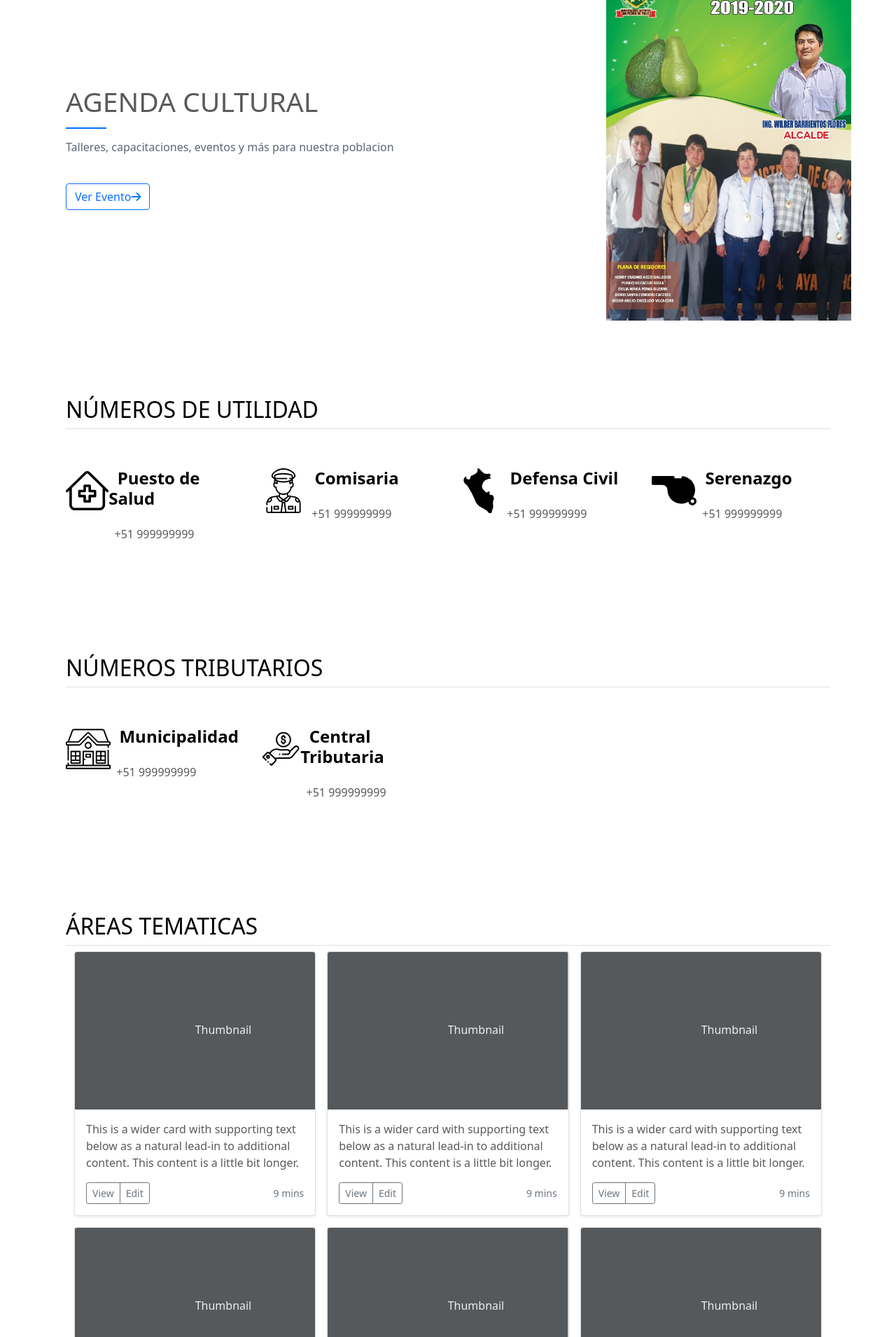
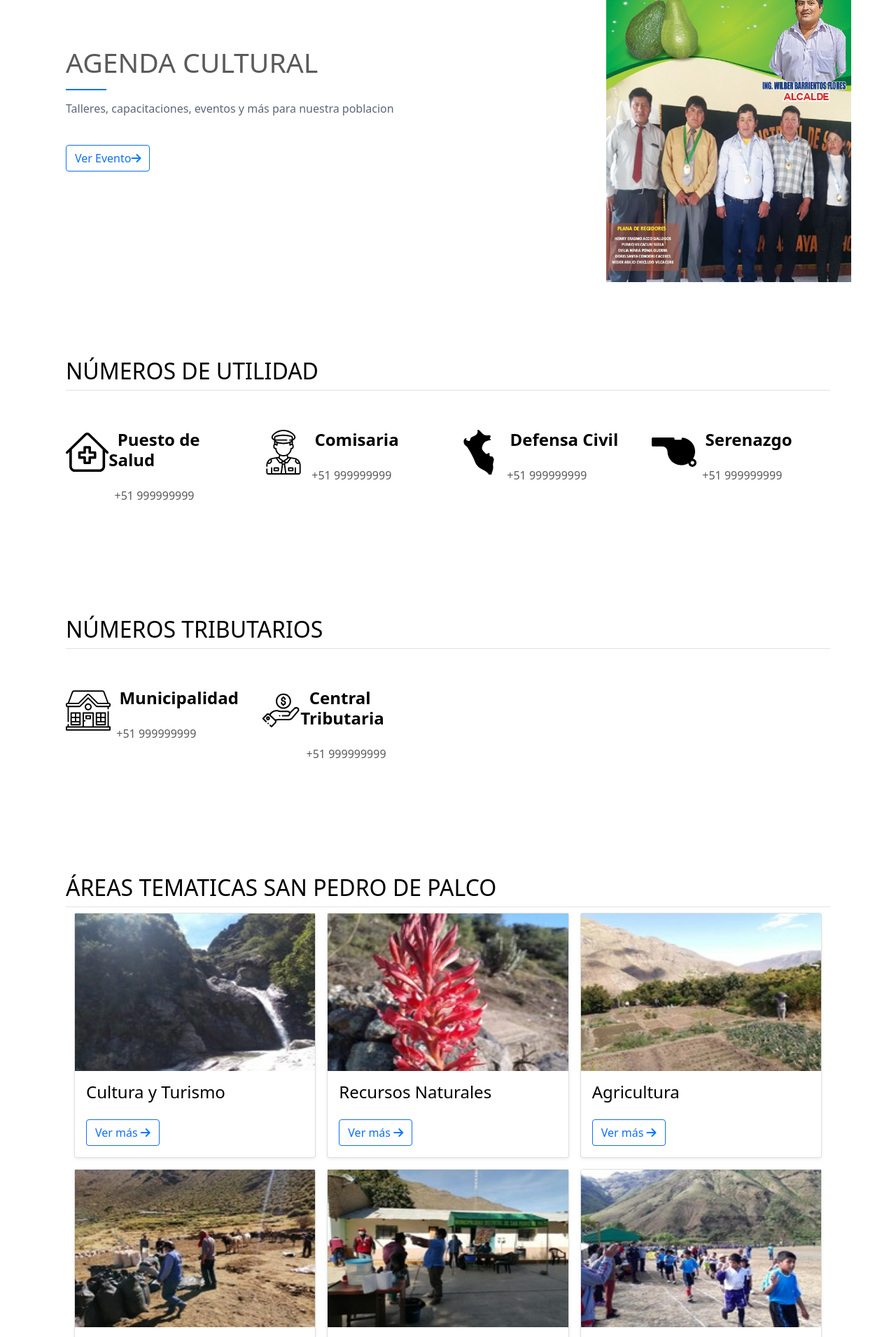
Before and after one commit to and1208es/SAN-PEDRO-DE-PALCO, a web app: file public/index.html in a window 1280 px wide. Shown: the part 2320-4230 px from the top of the page at 70% size. Run offline with its HTML, style and script files only (its server is not run), Linux system fonts and the light colour scheme; some libraries are stand-ins or nearby versions; some web fonts are replaced.

Commit message:
areas tematicas

```diff
--- a/public/index.html
+++ b/public/index.html
@@ -159,13 +159,12 @@
                             <p><strong> Wilber Barrientos Flores</strong></p>
                             <p></strong>Alcalde</strong></p>
                             <p></strong>Gestión 2019-2022</strong></p>
-                        <a href="municipalidad.html"><button type="button" class="btn btn-outline-primary">Leer más <i
-                                    class="fas fa-arrow-right" style="color: #007bff;"></i></button></a>
+                            <a href="municipalidad.html"><button type="button" class="btn btn-outline-primary">Leer más
+                                    <i class="fas fa-arrow-right" style="color: #007bff;"></i></button></a>
                         </section>
                         <img src="img/alcalde.jpg" alt="" data-aos="zoom-out-up" data-aos-duration="2000"
                             class="foto_alcalde">
                     </section>
-                <h2 class="pb-2 border-bottom">&nbsp;</h2>
                 </div>
             </div>
             <!-- /END THE FEATURETTES -->
@@ -179,7 +178,8 @@
                             <div class="col p-4 d-flex flex-column position-static">
                                 <h3 class="mb-0">Meta 5-PIM</h3>
                                 <div class="mb-1 text-muted">15 Mayo</div>
-                            <p class="card-text mb-auto">El Ministerio de Vivienda Construcción y Saneamiento, a través
+                                <p class="card-text mb-auto">El Ministerio de Vivienda Construcción y Saneamiento, a
+                                    través
                                     del centro de atención al
                                     ciudadano CAC- Ayacucho...</p>
                                 <a href="#" class="stretched-link">Leer más</a>
@@ -216,7 +216,8 @@
                             <div class="col p-4 d-flex flex-column position-static">
                                 <h3 class="mb-0">Seguimos trabajando</h3>
                                 <div class="mb-1 text-muted">18 Julio</div>
-                            <p class="mb-auto">El gobierno Local de la Municipalidad distrital de San Pedro de Palco,
+                                <p class="mb-auto">El gobierno Local de la Municipalidad distrital de San Pedro de
+                                    Palco,
                                     entrega bienes de ayuda
                                     humanitaria a nivel distrital...</p>
                                 <a href="#" class="stretched-link">Leer más</a>
@@ -578,152 +579,114 @@ c0-4.48,3.645-8.125,8.125-8.125s8.125,3.645,8.125,8.125C189.349,151.157,185.704,
 
                         <!-- /STAR AREAS TEMATICAS -->
                         <div class="container album py-5 px-4" id="icon-grid">
-            <h2 class="pb-2 border-bottom">ÁREAS TEMATICAS</h2>
+                            <h2 class="pb-2 border-bottom">ÁREAS TEMATICAS SAN PEDRO DE PALCO</h2>
                             <div class="container">
 
                                 <div class="row row-cols-1 row-cols-sm-2 row-cols-md-3 g-3">
                                     <div class="col">
                                         <div class="card shadow-sm">
-                    <svg class="bd-placeholder-img card-img-top" width="100%" height="225" xmlns="http://www.w3.org/2000/svg" role="img" aria-label="Placeholder: Thumbnail" preserveAspectRatio="xMidYMid slice" focusable="false"><title>Placeholder</title><rect width="100%" height="100%" fill="#55595c"></rect><text x="50%" y="50%" fill="#eceeef" dy=".3em">Thumbnail</text></svg>
+                                            <img src="img/turismo.jpeg" alt="" width="100%" height="225">
 
                                             <div class="card-body">
-                      <p class="card-text">This is a wider card with supporting text below as a natural lead-in to additional content. This content is a little bit longer.</p>
+                                                <h4 class="mb-0">Cultura y Turismo</h4>
+                                                <br>
                                                 <div class="d-flex justify-content-between align-items-center">
                                                     <div class="btn-group">
-                          <button type="button" class="btn btn-sm btn-outline-secondary">View</button>
-                          <button type="button" class="btn btn-sm btn-outline-secondary">Edit</button>
+                                                        <a href="#"><button type="button"
+                                                                class="btn btn-outline-primary">Ver más <i
+                                                                    class="fas fa-arrow-right"
+                                                                    style="color: #007bff;"></i></button></a>
                                                     </div>
-                        <small class="text-muted">9 mins</small>
                                                 </div>
                                             </div>
                                         </div>
                                     </div>
                                     <div class="col">
                                         <div class="card shadow-sm">
-                    <svg class="bd-placeholder-img card-img-top" width="100%" height="225" xmlns="http://www.w3.org/2000/svg" role="img" aria-label="Placeholder: Thumbnail" preserveAspectRatio="xMidYMid slice" focusable="false"><title>Placeholder</title><rect width="100%" height="100%" fill="#55595c"></rect><text x="50%" y="50%" fill="#eceeef" dy=".3em">Thumbnail</text></svg>
+                                            <img src="img/recursos.jpeg" alt="" width="100%" height="225">
 
                                             <div class="card-body">
-                      <p class="card-text">This is a wider card with supporting text below as a natural lead-in to additional content. This content is a little bit longer.</p>
+                                                <h4 class="mb-0">Recursos Naturales</h4>
+                                                <br>
                                                 <div class="d-flex justify-content-between align-items-center">
                                                     <div class="btn-group">
-                          <button type="button" class="btn btn-sm btn-outline-secondary">View</button>
-                          <button type="button" class="btn btn-sm btn-outline-secondary">Edit</button>
+                                                        <a href="#"><button type="button"
+                                                                class="btn btn-outline-primary">Ver más <i
+                                                                    class="fas fa-arrow-right"
+                                                                    style="color: #007bff;"></i></button></a>
                                                     </div>
-                        <small class="text-muted">9 mins</small>
                                                 </div>
                                             </div>
                                         </div>
                                     </div>
                                     <div class="col">
                                         <div class="card shadow-sm">
-                    <svg class="bd-placeholder-img card-img-top" width="100%" height="225" xmlns="http://www.w3.org/2000/svg" role="img" aria-label="Placeholder: Thumbnail" preserveAspectRatio="xMidYMid slice" focusable="false"><title>Placeholder</title><rect width="100%" height="100%" fill="#55595c"></rect><text x="50%" y="50%" fill="#eceeef" dy=".3em">Thumbnail</text></svg>
+                                            <img src="img/agricultura.jpg" alt="" width="100%" height="225">
 
                                             <div class="card-body">
-                      <p class="card-text">This is a wider card with supporting text below as a natural lead-in to additional content. This content is a little bit longer.</p>
+                                                <h4 class="mb-0">Agricultura</h4>
+                                                <br>
                                                 <div class="d-flex justify-content-between align-items-center">
                                                     <div class="btn-group">
-                          <button type="button" class="btn btn-sm btn-outline-secondary">View</button>
-                          <button type="button" class="btn btn-sm btn-outline-secondary">Edit</button>
+                                                        <a href="#"><button type="button"
+                                                                class="btn btn-outline-primary">Ver más <i
+                                                                    class="fas fa-arrow-right"
+                                                                    style="color: #007bff;"></i></button></a>
                                                     </div>
-                        <small class="text-muted">9 mins</small>
-                      </div>
-                    </div>
-                  </div>
-                </div>
-
-                <div class="col">
-                  <div class="card shadow-sm">
-                    <svg class="bd-placeholder-img card-img-top" width="100%" height="225" xmlns="http://www.w3.org/2000/svg" role="img" aria-label="Placeholder: Thumbnail" preserveAspectRatio="xMidYMid slice" focusable="false"><title>Placeholder</title><rect width="100%" height="100%" fill="#55595c"></rect><text x="50%" y="50%" fill="#eceeef" dy=".3em">Thumbnail</text></svg>
-
-                    <div class="card-body">
-                      <p class="card-text">This is a wider card with supporting text below as a natural lead-in to additional content. This content is a little bit longer.</p>
-                      <div class="d-flex justify-content-between align-items-center">
-                        <div class="btn-group">
-                          <button type="button" class="btn btn-sm btn-outline-secondary">View</button>
-                          <button type="button" class="btn btn-sm btn-outline-secondary">Edit</button>
-                        </div>
-                        <small class="text-muted">9 mins</small>
                                                 </div>
                                             </div>
                                         </div>
                                     </div>
                                     <div class="col">
                                         <div class="card shadow-sm">
-                    <svg class="bd-placeholder-img card-img-top" width="100%" height="225" xmlns="http://www.w3.org/2000/svg" role="img" aria-label="Placeholder: Thumbnail" preserveAspectRatio="xMidYMid slice" focusable="false"><title>Placeholder</title><rect width="100%" height="100%" fill="#55595c"></rect><text x="50%" y="50%" fill="#eceeef" dy=".3em">Thumbnail</text></svg>
+                                            <img src="img/ganaderia.jpg" alt="" width="100%" height="225">
 
                                             <div class="card-body">
-                      <p class="card-text">This is a wider card with supporting text below as a natural lead-in to additional content. This content is a little bit longer.</p>
+                                                <h4 class="mb-0">Ganaderia</h4>
+                                                <br>
                                                 <div class="d-flex justify-content-between align-items-center">
                                                     <div class="btn-group">
-                          <button type="button" class="btn btn-sm btn-outline-secondary">View</button>
-                          <button type="button" class="btn btn-sm btn-outline-secondary">Edit</button>
+                                                        <a href="#"><button type="button"
+                                                                class="btn btn-outline-primary">Ver más <i
+                                                                    class="fas fa-arrow-right"
+                                                                    style="color: #007bff;"></i></button></a>
                                                     </div>
-                        <small class="text-muted">9 mins</small>
                                                 </div>
                                             </div>
                                         </div>
                                     </div>
                                     <div class="col">
                                         <div class="card shadow-sm">
-                    <svg class="bd-placeholder-img card-img-top" width="100%" height="225" xmlns="http://www.w3.org/2000/svg" role="img" aria-label="Placeholder: Thumbnail" preserveAspectRatio="xMidYMid slice" focusable="false"><title>Placeholder</title><rect width="100%" height="100%" fill="#55595c"></rect><text x="50%" y="50%" fill="#eceeef" dy=".3em">Thumbnail</text></svg>
+                                            <img src="img/desarrollo.jpg" alt="" width="100%" height="225">
 
                                             <div class="card-body">
-                      <p class="card-text">This is a wider card with supporting text below as a natural lead-in to additional content. This content is a little bit longer.</p>
+                                                <h4 class="mb-0">Desarrollo Humano</h4>
+                                                <br>
                                                 <div class="d-flex justify-content-between align-items-center">
                                                     <div class="btn-group">
-                          <button type="button" class="btn btn-sm btn-outline-secondary">View</button>
-                          <button type="button" class="btn btn-sm btn-outline-secondary">Edit</button>
+                                                        <a href="#"><button type="button"
+                                                                class="btn btn-outline-primary">Ver más <i
+                                                                    class="fas fa-arrow-right"
+                                                                    style="color: #007bff;"></i></button></a>
                                                     </div>
-                        <small class="text-muted">9 mins</small>
-                      </div>
-                    </div>
-                  </div>
-                </div>
-
-                <div class="col">
-                  <div class="card shadow-sm">
-                    <svg class="bd-placeholder-img card-img-top" width="100%" height="225" xmlns="http://www.w3.org/2000/svg" role="img" aria-label="Placeholder: Thumbnail" preserveAspectRatio="xMidYMid slice" focusable="false"><title>Placeholder</title><rect width="100%" height="100%" fill="#55595c"></rect><text x="50%" y="50%" fill="#eceeef" dy=".3em">Thumbnail</text></svg>
-
-                    <div class="card-body">
-                      <p class="card-text">This is a wider card with supporting text below as a natural lead-in to additional content. This content is a little bit longer.</p>
-                      <div class="d-flex justify-content-between align-items-center">
-                        <div class="btn-group">
-                          <button type="button" class="btn btn-sm btn-outline-secondary">View</button>
-                          <button type="button" class="btn btn-sm btn-outline-secondary">Edit</button>
-                        </div>
-                        <small class="text-muted">9 mins</small>
                                                 </div>
                                             </div>
                                         </div>
                                     </div>
                                     <div class="col">
                                         <div class="card shadow-sm">
-                    <svg class="bd-placeholder-img card-img-top" width="100%" height="225" xmlns="http://www.w3.org/2000/svg" role="img" aria-label="Placeholder: Thumbnail" preserveAspectRatio="xMidYMid slice" focusable="false"><title>Placeholder</title><rect width="100%" height="100%" fill="#55595c"></rect><text x="50%" y="50%" fill="#eceeef" dy=".3em">Thumbnail</text></svg>
+                                            <img src="img/deportes.jpg" alt="" width="100%" height="225">
 
                                             <div class="card-body">
-                      <p class="card-text">This is a wider card with supporting text below as a natural lead-in to additional content. This content is a little bit longer.</p>
+                                                <h4 class="mb-0">Deportes</h4>
+                                                <br>
                                                 <div class="d-flex justify-content-between align-items-center">
                                                     <div class="btn-group">
-                          <button type="button" class="btn btn-sm btn-outline-secondary">View</button>
-                          <button type="button" class="btn btn-sm btn-outline-secondary">Edit</button>
+                                                        <a href="#"><button type="button"
+                                                                class="btn btn-outline-primary">Ver más <i
+                                                                    class="fas fa-arrow-right"
+                                                                    style="color: #007bff;"></i></button></a>
                                                     </div>
-                        <small class="text-muted">9 mins</small>
-                      </div>
-                    </div>
-                  </div>
-                </div>
-                <div class="col">
-                  <div class="card shadow-sm">
-                    <svg class="bd-placeholder-img card-img-top" width="100%" height="225" xmlns="http://www.w3.org/2000/svg" role="img" aria-label="Placeholder: Thumbnail" preserveAspectRatio="xMidYMid slice" focusable="false"><title>Placeholder</title><rect width="100%" height="100%" fill="#55595c"></rect><text x="50%" y="50%" fill="#eceeef" dy=".3em">Thumbnail</text></svg>
-
-                    <div class="card-body">
-                      <p class="card-text">This is a wider card with supporting text below as a natural lead-in to additional content. This content is a little bit longer.</p>
-                      <div class="d-flex justify-content-between align-items-center">
-                        <div class="btn-group">
-                          <button type="button" class="btn btn-sm btn-outline-secondary">View</button>
-                          <button type="button" class="btn btn-sm btn-outline-secondary">Edit</button>
-                        </div>
-                        <small class="text-muted">9 mins</small>
                                                 </div>
                                             </div>
                                         </div>
```
Also changed, not shown: pages/index.ejs (+55 -140 lines). Lines whose indentation alone changed are shown as unchanged.
